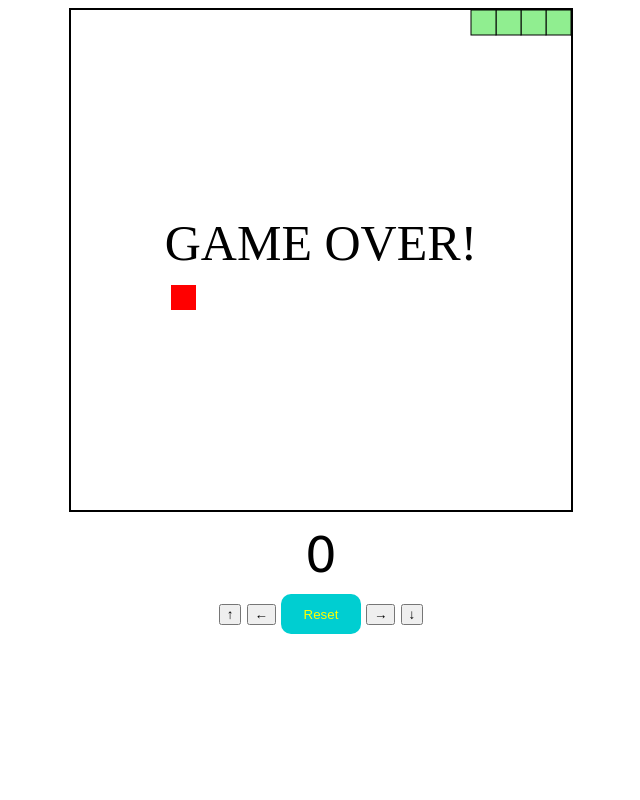
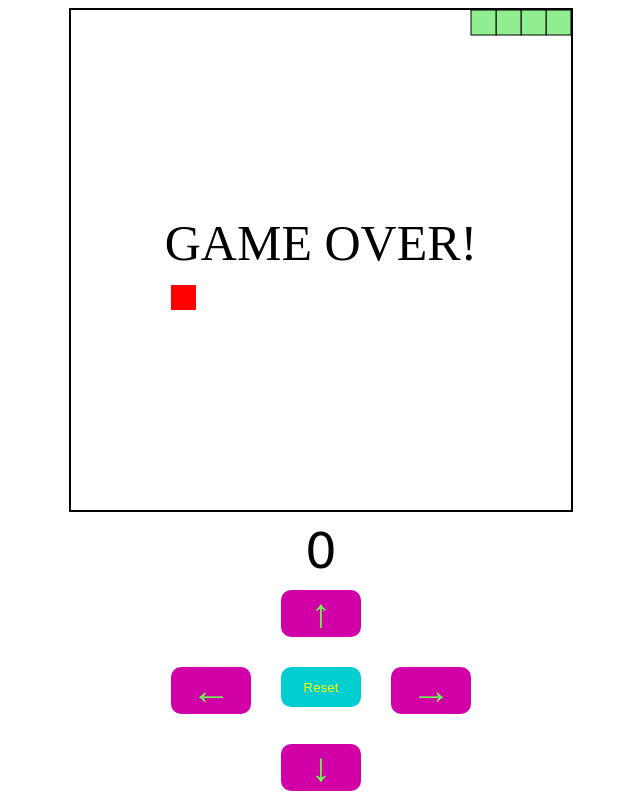
Before and after one commit to mett-E/snake, a plain HTML site: page index.html in a window 1280 px wide. Shown: the whole page, without its empty margins (319-959 px from the left). Drawn offline with Linux system fonts and the light colour scheme.

Commit message:
Update snake.css

```diff
--- a/snake.css
+++ b/snake.css
@@ -1,6 +1,10 @@
 #gameContainer {
     font-family: cursive;
     text-align: center;
+    display: flex;
+    flex-direction: column;
+    justify-content: center;
+    align-items: center;
 }
 
 #gameBoard {
@@ -20,6 +24,7 @@
     background-color: darkturquoise;
     color: yellow;
     cursor: pointer;
+    display: inline-block;
 }
 
 #resetBtn:hover {
@@ -29,3 +34,39 @@
 #resetBtn:active {
     opacity: 0.6;
 }
+
+#btnContainer {
+    display: grid;
+    grid-template-columns: 1fr 1fr 1fr;
+    grid-template-rows: 1fr 1fr 1fr;
+    justify-content: space-around;
+    gap: 30px;
+
+}
+
+#btnUp {
+    grid-column-start: 2;
+}
+
+#btnDown {
+    grid-column-start: 2;
+}
+
+#btnLeft {
+    grid-column-start: 1;
+}
+
+#btnRight {
+    grid-column-start: 3;
+}
+
+.movementBtns {
+    border: none;
+    border-radius: 10px;
+    background-color: rgb(209, 0, 167);
+    color: rgb(103, 253, 83);
+    font-size: 40px;
+    text-align: center;
+    cursor: pointer;
+    display: inline-block;
+}
```
